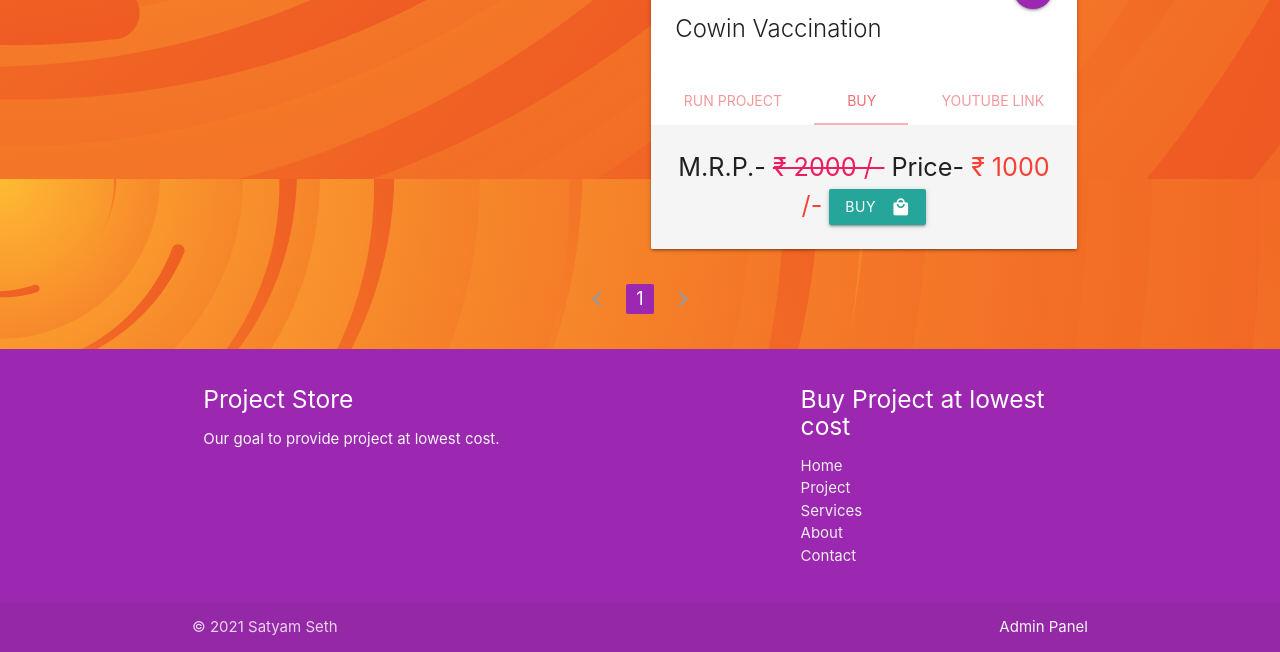
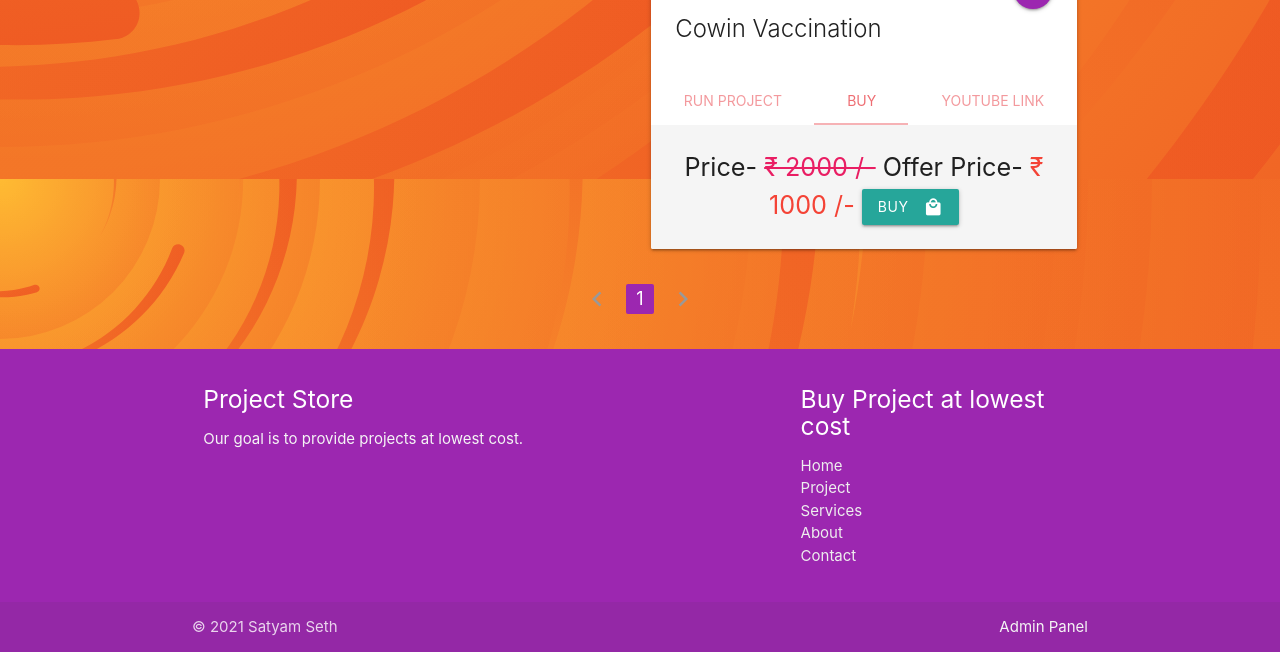
Before and after one commit to satyam-seth/project_store, a Django app: page /project/ in a window 1280 px wide. Shown: the part 781-1433 px from the top of the page. Run offline with Django 3.2, Linux system fonts and the light colour scheme; data comes from the database, SQL or seed files in the repository.

Commit message:
update content

```diff
--- a/project_store/core/templates/core/footer.html
+++ b/project_store/core/templates/core/footer.html
@@ -3,7 +3,7 @@
         <div class="row">
             <div class="col l6 s12">
                 <h5 class="white-text">Project Store</h5>
-                <p class="grey-text text-lighten-4">Our goal to provide project at lowest cost.
+                <p class="grey-text text-lighten-4">Our goal is to provide projects at lowest cost.
                 </p>
             </div>
             <div class="col l4 offset-l2 s12">
--- a/project_store/project/templates/project/projectdetail_list.html
+++ b/project_store/project/templates/project/projectdetail_list.html
@@ -39,8 +39,8 @@
                 class="material-icons left">visibility</i>Project Demo</a>
           </div>
           <div id="{{forloop.counter}}_buy" class="flow-text center-align">
-            M.R.P.- <span class="pink-text" style="text-decoration: line-through">&#x20B9; {{project.original_price}}
-              /-</span> Price- <span class="red-text">&#x20B9; {{project.discounted_price}} /-</span>
+            Price- <span class="pink-text" style="text-decoration: line-through">&#x20B9; {{project.original_price}}
+              /-</span> Offer Price- <span class="red-text">&#x20B9; {{project.discounted_price}} /-</span>
               <a class="waves-effect waves-light btn modal-trigger" href="#modal1"><i class="material-icons right">local_mall</i>Buy</a>
             <!-- Modal Structure -->
             <div id="modal1" class="modal">
--- a/project_store/project/views.py
+++ b/project_store/project/views.py
@@ -5,7 +5,7 @@
 
 class ProjectDetailListView(ListView):
     model=ProjectDetail
-    paginate_by=5
+    paginate_by=2
 
     def get_context_data(self, **kwargs):
         context = super().get_context_data(**kwargs)
```
